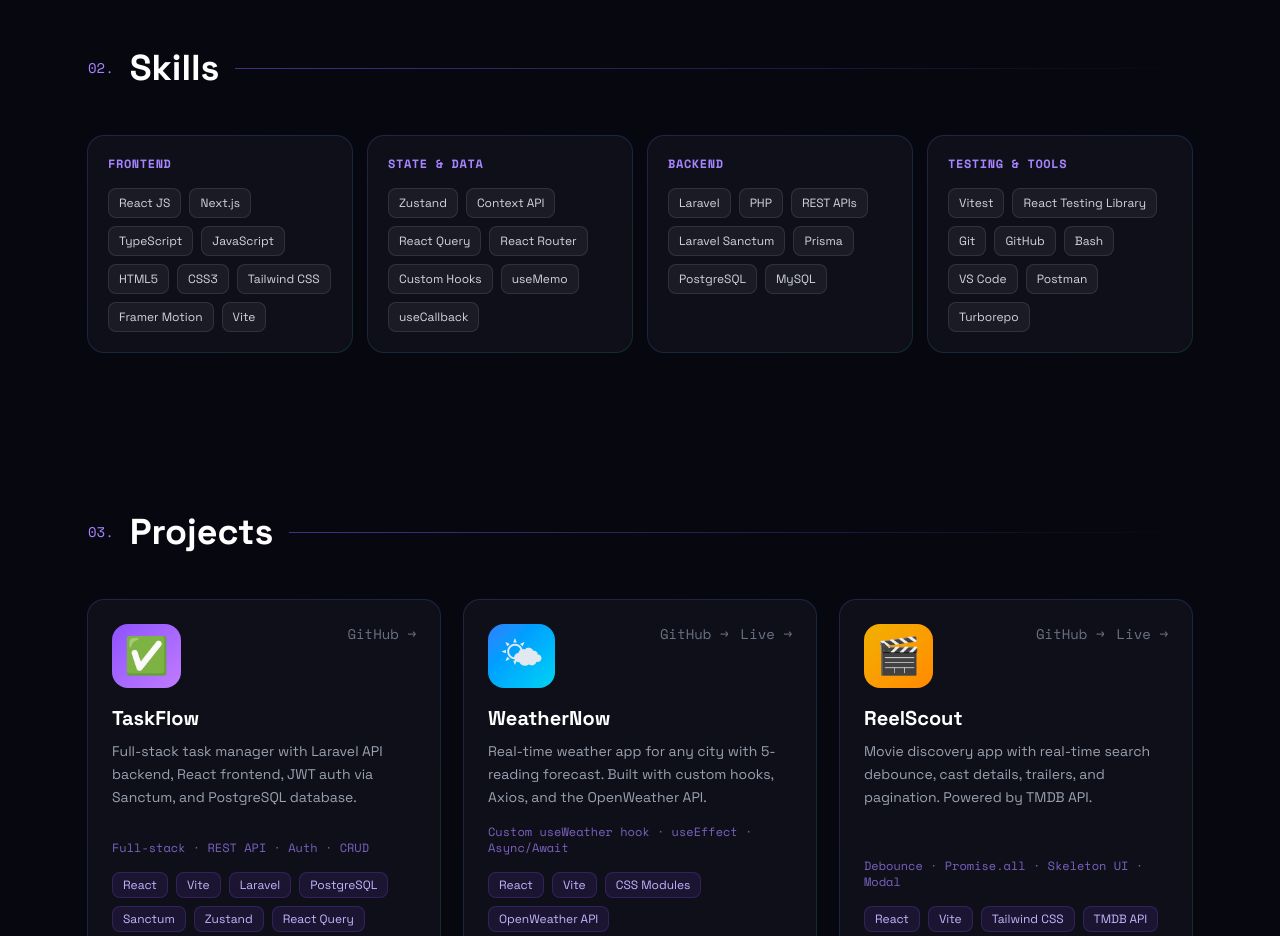
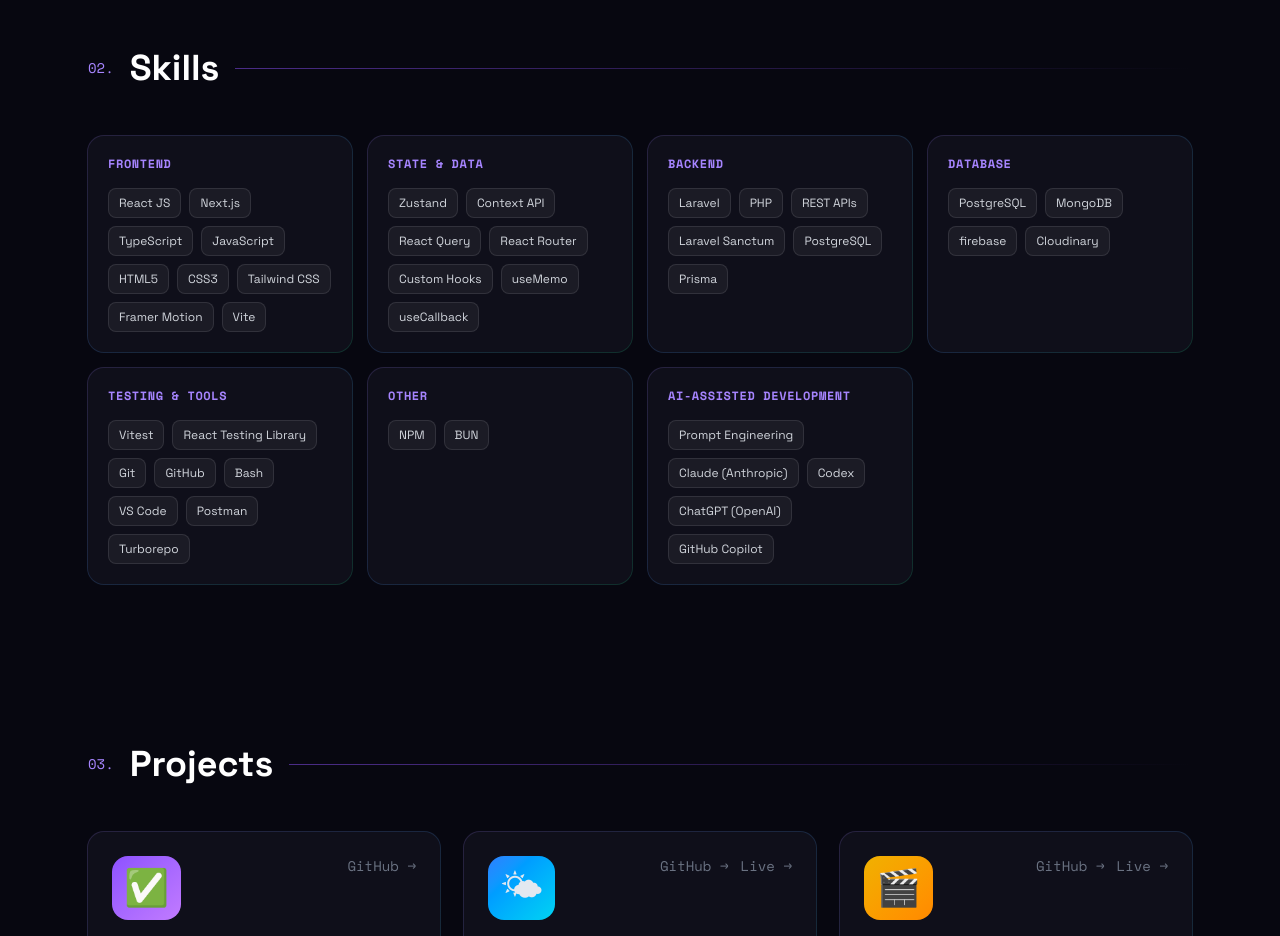
Before and after one commit to leobertcamoro101-lab/portfolio, a React (Vite) app: page / in a window 1280 px wide. Shown: the part 1400-2336 px from the top of the page. Built offline with nearby package versions, Linux system fonts and the light colour scheme.

Commit message:
update skill section

```diff
--- a/src/data/portfolio.js
+++ b/src/data/portfolio.js
@@ -22,12 +22,24 @@ export const skills = [
   },
   {
     category: 'Backend',
-    items: ['Laravel', 'PHP', 'REST APIs', 'Laravel Sanctum', 'Prisma', 'PostgreSQL', 'MySQL'],
+    items: ['Laravel', 'PHP', 'REST APIs', 'Laravel Sanctum', 'PostgreSQL', 'Prisma'],
+  },
+  {
+    category: "Database",
+    items: ["PostgreSQL", "MongoDB", "firebase", "Cloudinary"]
   },
   {
     category: 'Testing & Tools',
     items: ['Vitest', 'React Testing Library', 'Git', 'GitHub', 'Bash', 'VS Code', 'Postman', 'Turborepo'],
   },
+  {
+    category: "Other",
+    items: ["NPM", "BUN"]
+  },
+  {
+    category: 'AI-Assisted Development',
+    items: ["Prompt Engineering", "Claude (Anthropic)", "Codex", "ChatGPT (OpenAI)", "GitHub Copilot"],
+  }
 ];
 
 export const projects = [
```
